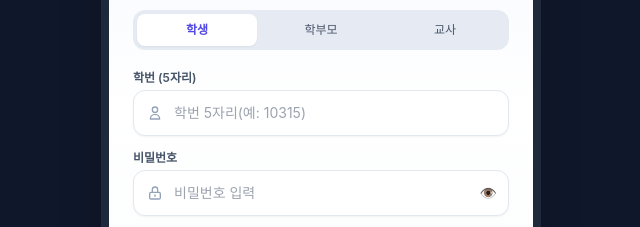
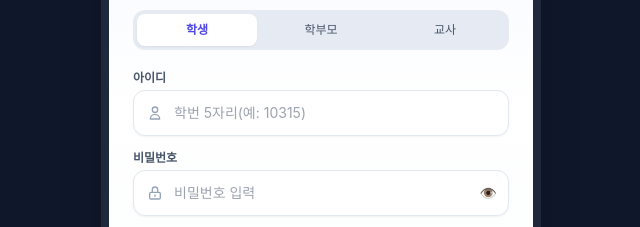
Before and after one commit to dntjr0919/Eduflow_mobile, a website: page index.html in a window 1280 px wide. Shown: the part 290-517 px from the top of the page, 319-959 px from the left. Drawn offline with nearby package versions, Linux system fonts and the light colour scheme; a web font is replaced by a local one.

Commit message:
학번 -> 아이디로 표기 변경

```diff
--- a/index.html
+++ b/index.html
@@ -39,7 +39,7 @@
 
 <form class="space-y-3.5" onsubmit="handleLogin(event)">
 <div>
-<label class="block text-xs font-semibold text-slate-600 mb-1" id="loginIdLabel">학번 (5자리)</label>
+<label class="block text-xs font-semibold text-slate-600 mb-1" id="loginIdLabel">아이디</label>
 <div class="relative">
 <span class="absolute inset-y-0 left-0 pl-3.5 flex items-center pointer-events-none text-slate-400">
 <svg class="w-4 h-4" fill="none" stroke="currentColor" viewbox="0 0 24 24"><path d="M16 7a4 4 0 11-8 0 4 4 0 018 0zM12 14a7 7 0 00-7 7h14a7 7 0 00-7-7z" stroke-linecap="round" stroke-linejoin="round" stroke-width="2"></path></svg>
```
